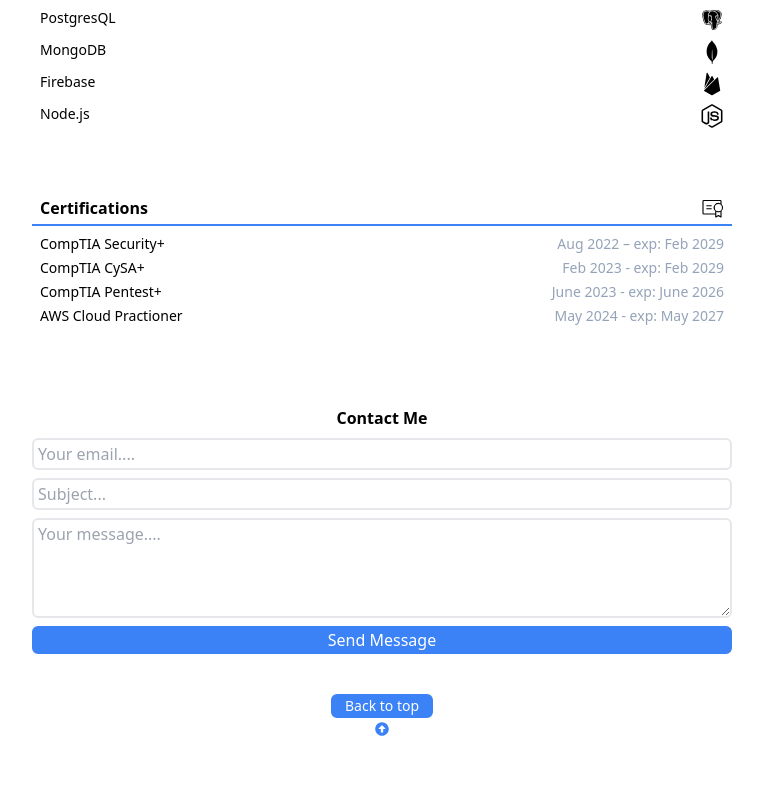
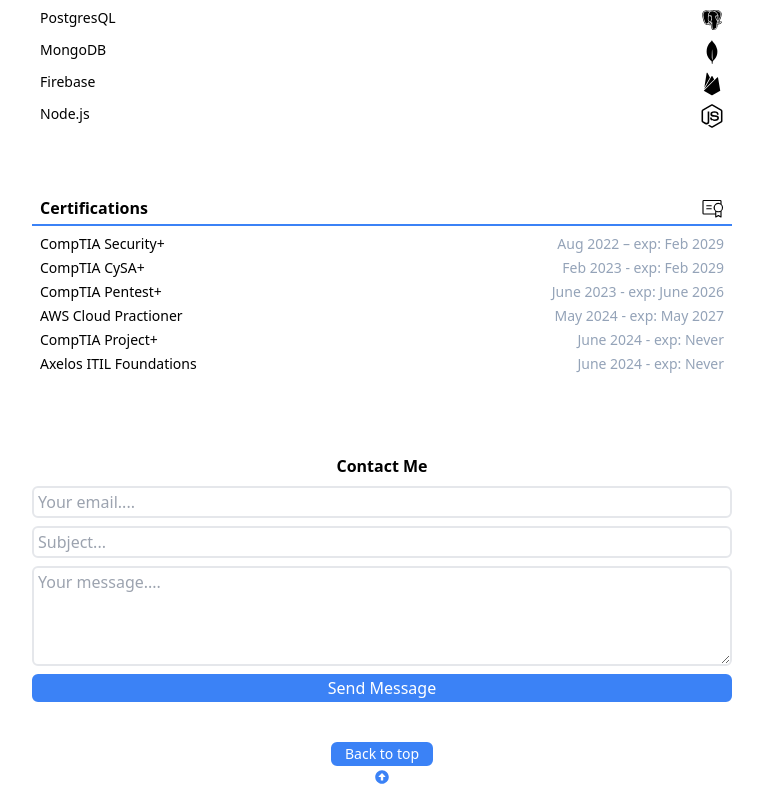
Before and after one commit to LoganGibler/Portfolio, a React (Vite) app: page / in a window 1280 px wide. Shown: the part 2583-3383 px from the top of the page, without its empty margins (258-1021 px from the left). Before the commit the page ends 3335 px from the top, so only its background shows below. Built offline with nearby package versions, Linux system fonts and the light colour scheme.

Commit message:
added 2 more certs I got in achieved in June.

```diff
--- a/src/components/Certs.jsx
+++ b/src/components/Certs.jsx
@@ -37,6 +37,18 @@
               May 2024 - exp: May 2027
             </div>
           </div>
+          <div className="flex mt-1">
+            <p className="whitespace-nowrap">CompTIA Project+</p>
+            <div className="flex justify-end grow text-slate-400">
+              June 2024 - exp: Never
+            </div>
+          </div>
+          <div className="flex mt-1">
+            <p className="whitespace-nowrap">Axelos ITIL Foundations</p>
+            <div className="flex justify-end grow text-slate-400">
+              June 2024 - exp: Never
+            </div>
+          </div>
         </div>
       </div>
     </div>
```
